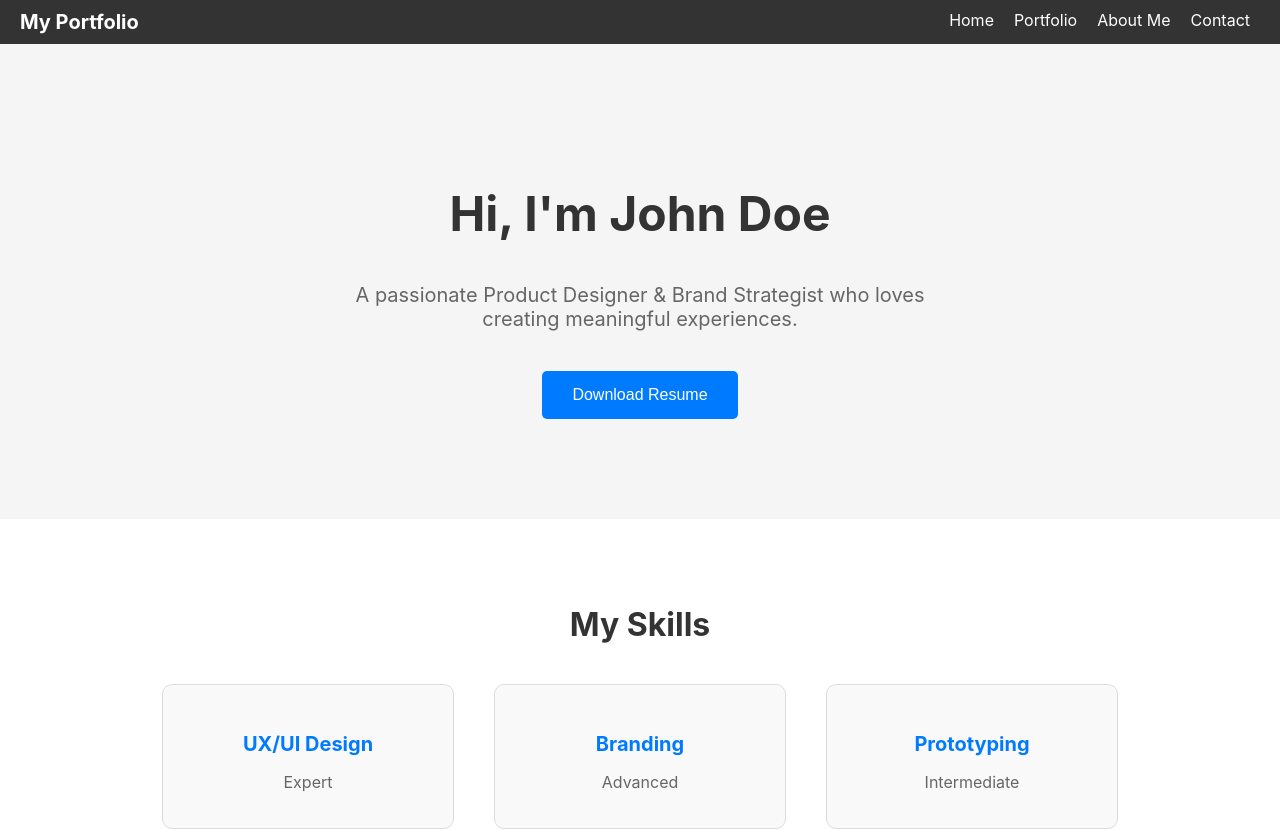
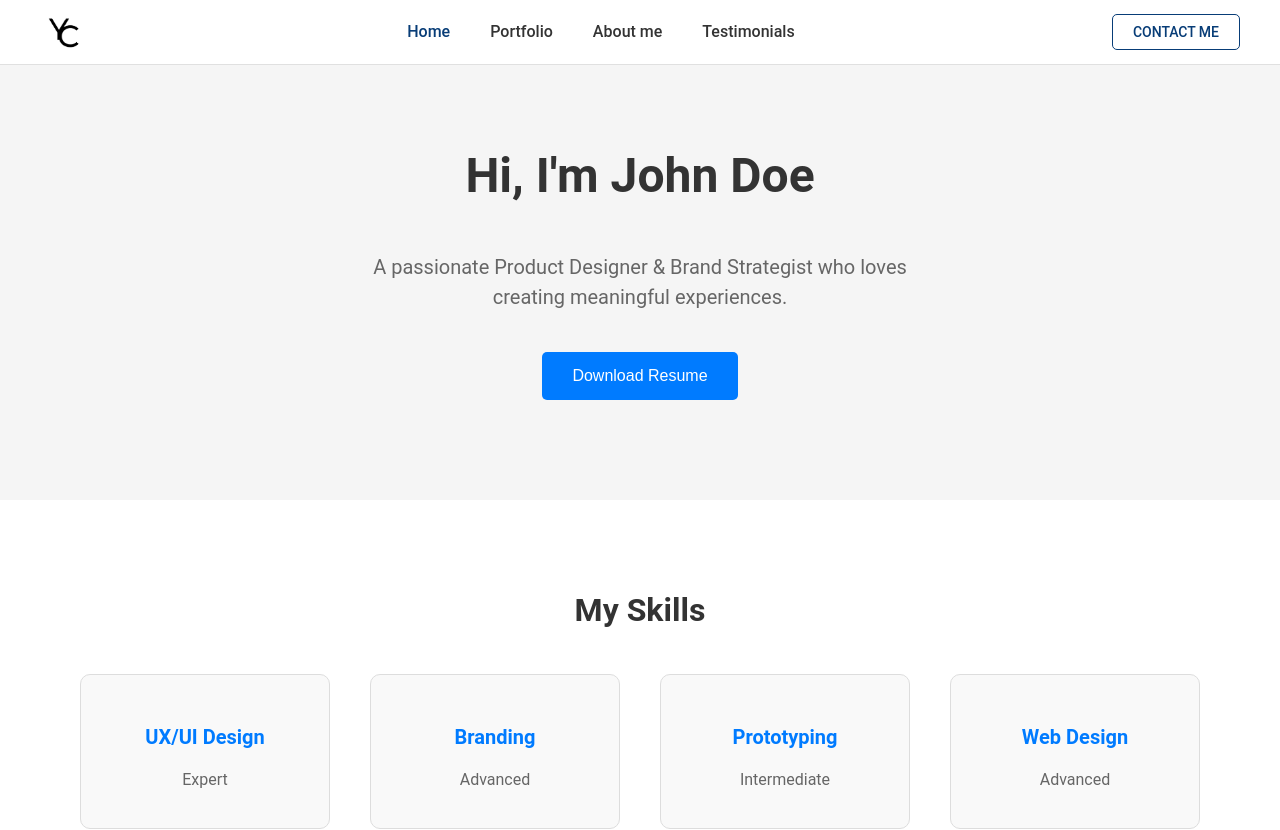
Before and after one commit to formosachiang/my-website, a React (Create React App) app: page / in a window 1280 px wide. Shown: the top 830 px of the page. Built offline with nearby package versions, Linux system fonts and the light colour scheme.

Commit message:
Add responsive header

```diff
--- a/src/components/Header.jsx
+++ b/src/components/Header.jsx
@@ -1,16 +1,168 @@
-import React from "react";
+import React, { useState } from "react";
+import { AppBar, Toolbar, IconButton, Drawer, List, ListItem, ListItemText, Box, Typography, Button } from "@mui/material"
+import MenuIcon from "@mui/icons-material/Menu";
+import { useTheme } from "@mui/material/styles";
+import logo from "../assets/logo.png"; // Import the logo image
 
 const Header = () => {
+  const theme = useTheme(); // Access the theme
+  const [drawerOpen, setDrawerOpen] = useState(false);
+
+  const handleDrawerToggle = () => {
+    setDrawerOpen(!drawerOpen); // Toggle the drawer state
+  };
+
   return (
-    <header style={{ display: "flex", justifyContent: "space-between", padding: "10px 20px", backgroundColor: "#333", color: "white" }}>
-      <div style={{ fontWeight: "bold", fontSize: "20px" }}>My Portfolio</div>
-      <nav>
-        <a href="#home" style={{ margin: "0 10px", color: "white", textDecoration: "none" }}>Home</a>
-        <a href="#portfolio" style={{ margin: "0 10px", color: "white", textDecoration: "none" }}>Portfolio</a>
-        <a href="#about" style={{ margin: "0 10px", color: "white", textDecoration: "none" }}>About Me</a>
-        <a href="#contact" style={{ margin: "0 10px", color: "white", textDecoration: "none" }}>Contact</a>
-      </nav>
-    </header>
+    <>
+      <AppBar
+        position="fixed"
+        elevation={0}
+        sx={{
+          backgroundColor: "#ffffff", // Background color of the header
+          color: theme.palette.primary.main, // Primary color from the theme
+          borderBottom: "1px solid #e0e0e0", // Bottom border
+        }}
+      >
+        <Toolbar
+          sx={{
+            display: "flex",
+            justifyContent: "space-between", // Align items with space between
+            paddingX: { xs: "20px", md: "40px" }, // Responsive horizontal padding
+          }}
+        >
+          {/* Left: Logo */}
+          <Box sx={{ display: "flex", alignItems: "center" }}>
+            <img
+              src={logo} // Use the logo image
+              alt="Logo"
+              style={{ width: "50px", height: "50px", objectFit: "contain" }} // Logo dimensions
+            />
+          </Box>
+
+          {/* Center: Navigation links (visible on medium and larger screens) */}
+          <Box
+            sx={{
+              display: { xs: "none", md: "flex" }, // Hide on small screens
+              gap: "40px", // Space between navigation links
+            }}
+          >
+            <Typography
+              component="a"
+              href="#home"
+              sx={{
+                fontSize: "16px", // Font size for links
+                fontWeight: 500,
+                textDecoration: "none", // Remove underline
+                color: theme.palette.primary.main, // Primary color
+                "&:hover": { textDecoration: "underline" }, // Underline on hover
+              }}
+            >
+              Home
+            </Typography>
+            <Typography
+              component="a"
+              href="#portfolio"
+              sx={{
+                fontSize: "16px",
+                fontWeight: 500,
+                textDecoration: "none",
+                color: "#333", // Secondary color for links
+                "&:hover": { textDecoration: "underline" },
+              }}
+            >
+              Portfolio
+            </Typography>
+            <Typography
+              component="a"
+              href="#about"
+              sx={{
+                fontSize: "16px",
+                fontWeight: 500,
+                textDecoration: "none",
+                color: "#333",
+                "&:hover": { textDecoration: "underline" },
+              }}
+            >
+              About me
+            </Typography>
+            <Typography
+              component="a"
+              href="#testimonials"
+              sx={{
+                fontSize: "16px",
+                fontWeight: 500,
+                textDecoration: "none",
+                color: "#333",
+                "&:hover": { textDecoration: "underline" },
+              }}
+            >
+              Testimonials
+            </Typography>
+          </Box>
+
+          {/* Right: Contact Me button (visible on medium and larger screens) */}
+          <Button
+            variant="outlined"
+            href="#contact"
+            sx={{
+              display: { xs: "none", md: "block" }, // Hide on small screens
+              color: theme.palette.primary.main, // Primary color for text
+              borderColor: theme.palette.primary.main, // Primary color for border
+              borderRadius: "5px", // Rounded corners
+              paddingX: "20px", // Horizontal padding
+              "&:hover": {
+                backgroundColor: theme.palette.primary.main, // Hover background color
+                color: "#ffffff", // White text on hover
+              },
+            }}
+          >
+            Contact Me
+          </Button>
+
+          {/* Hamburger menu icon (visible on small screens) */}
+          <IconButton
+            edge="start"
+            color="inherit"
+            aria-label="menu"
+            onClick={handleDrawerToggle}
+            sx={{ display: { xs: "block", md: "none" } }} // Show on small screens
+          >
+            <MenuIcon />
+          </IconButton>
+        </Toolbar>
+      </AppBar>
+
+      {/* Drawer (side menu) */}
+      <Drawer
+        anchor="right"
+        open={drawerOpen}
+        onClose={handleDrawerToggle}
+        sx={{
+          "& .MuiDrawer-paper": {
+            width: "250px", // Drawer width
+            backgroundColor: "#ffffff", // Background color
+          },
+        }}
+      >
+        <List>
+          <ListItem button component="a" href="#home" onClick={handleDrawerToggle}>
+            <ListItemText primary="Home" />
+          </ListItem>
+          <ListItem button component="a" href="#portfolio" onClick={handleDrawerToggle}>
+            <ListItemText primary="Portfolio" />
+          </ListItem>
+          <ListItem button component="a" href="#about" onClick={handleDrawerToggle}>
+            <ListItemText primary="About me" />
+          </ListItem>
+          <ListItem button component="a" href="#testimonials" onClick={handleDrawerToggle}>
+            <ListItemText primary="Testimonials" />
+          </ListItem>
+          <ListItem button component="a" href="#contact" onClick={handleDrawerToggle}>
+            <ListItemText primary="Contact Me" />
+          </ListItem>
+        </List>
+      </Drawer>
+    </>
   );
 };
 
--- a/src/index.js
+++ b/src/index.js
@@ -3,11 +3,17 @@ import ReactDOM from 'react-dom/client';
 import './index.css';
 import App from './App';
 import reportWebVitals from './reportWebVitals';
+import { ThemeProvider } from "@mui/material/styles";
+import CssBaseline from "@mui/material/CssBaseline";
+import theme from "./theme/theme";
 
 const root = ReactDOM.createRoot(document.getElementById('root'));
 root.render(
   <React.StrictMode>
-    <App />
+    <ThemeProvider theme={theme}>
+      <CssBaseline />
+      <App />
+    </ThemeProvider>
   </React.StrictMode>
 );
 
--- /dev/null
+++ b/src/theme/theme.js
@@ -0,0 +1,28 @@
+import { createTheme } from "@mui/material/styles";
+
+const theme = createTheme({
+  palette: {
+    primary: {
+      main: "#083D77",
+    },
+    secondary: {
+      main: "#FF6F61",
+    },
+    background: {
+      default: "#ffffff",
+    },
+  },
+  typography: {
+    fontFamily: "Roboto, Arial, sans-serif",
+    h1: {
+      fontSize: "2.5rem",
+      fontWeight: 700,
+    },
+    body1: {
+      fontSize: "1rem",
+      lineHeight: 1.5,
+    },
+  },
+});
+
+export default theme;
```
Also changed, not shown: src/assets/logo.png (added).
